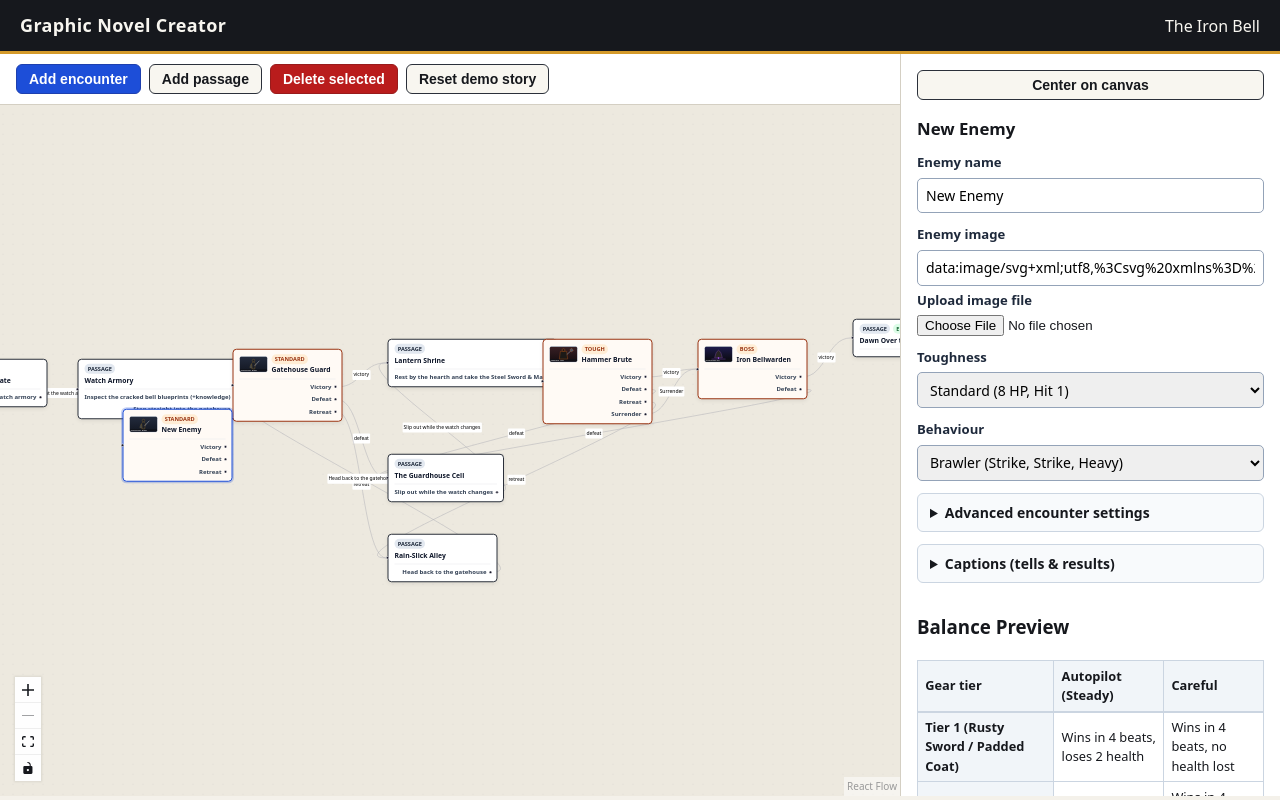
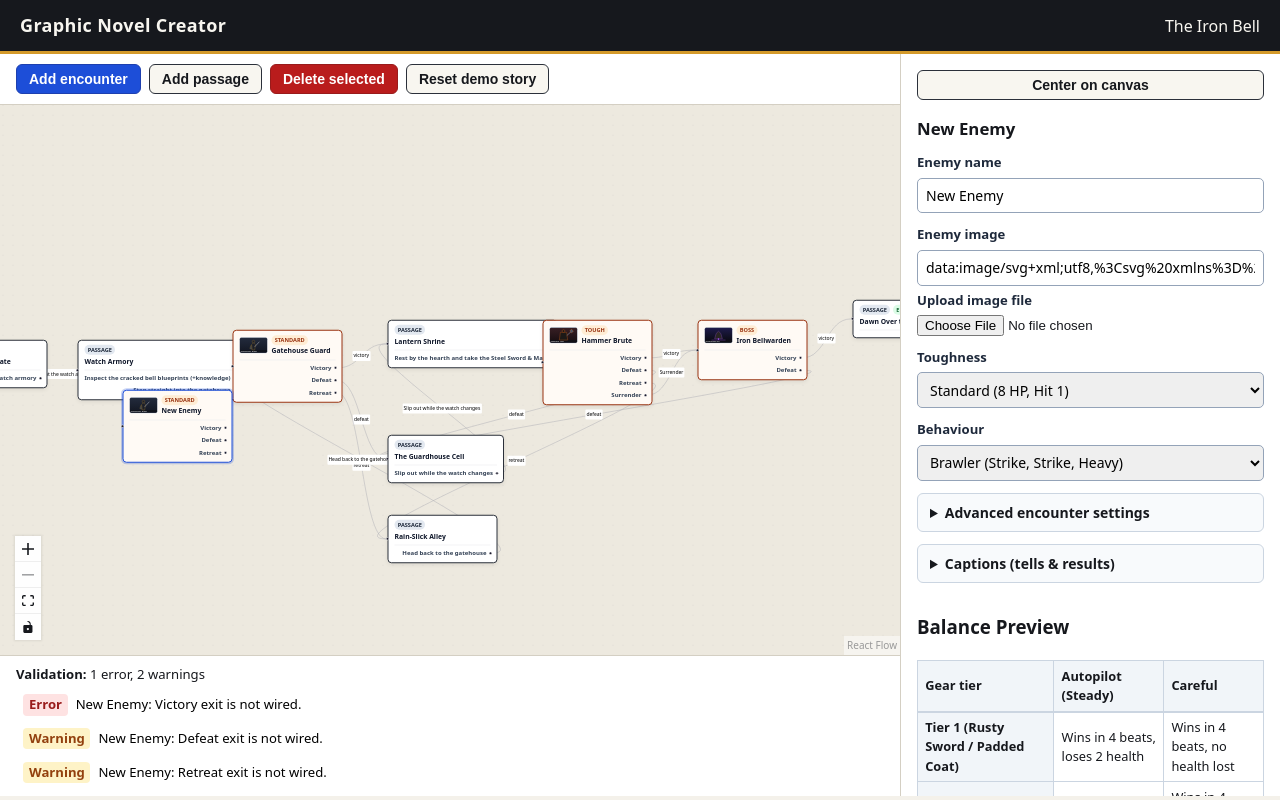
Before and after one commit to jdwd40/graphic-novel-creator, a React (Vite) app: page / in a window 1280 px wide. Both pictures are taken after a click on the button "Add encounter". Built offline with nearby package versions, Linux system fonts and the light colour scheme.

Commit message:
Add encounter validation rules and ValidationPanel (#16)

```diff
--- a/src/builder/StoryMapBuilder.tsx
+++ b/src/builder/StoryMapBuilder.tsx
@@ -11,12 +11,14 @@ import {
   type ReactFlowInstance,
 } from '@xyflow/react';
 import '@xyflow/react/dist/style.css';
-import { deleteNode, saveStory, setExitTarget, updateEncounterNode } from '../story/store';
+import { deleteNode, saveStory, setExitTarget } from '../story/store';
 import type { Story, StoryNode } from '../story/types';
+import { validateStory } from '../story/validation';
 import { EncounterInspector } from './EncounterInspector';
 import { EncounterNodeCard } from './EncounterNodeCard';
 import { PassageInspector } from './PassageInspector';
 import { PassageNodeCard } from './PassageNodeCard';
+import { ValidationPanel } from './ValidationPanel';
 import {
   createDefaultEncounterNode,
   createDefaultPassageNode,
@@ -42,13 +44,29 @@ function BuilderInner({ story, onStoryChange, onResetSeed }: StoryMapBuilderProp
 
   const nodes = useMemo(() => storyToFlowNodes(story, selectedNodeId), [story, selectedNodeId]);
   const edges = useMemo(() => storyToFlowEdges(story), [story]);
+  const validationMessages = useMemo(() => validateStory(story), [story]);
 
   const commitStory = useCallback(
     (next: Story) => {
-      saveStory(next);
+      try {
+        saveStory(next);
+      } catch {
+        // Keep draft editable in memory while ValidationPanel reports invalid fields.
+      }
       onStoryChange(next);
     },
     [onStoryChange],
+  );
+
+  const focusNode = useCallback(
+    (nodeId: string) => {
+      setSelectedNodeId(nodeId);
+      const target = story.nodes[nodeId];
+      if (target && rfInstance) {
+        rfInstance.setCenter(target.position.x + 110, target.position.y + 60, { zoom: 1 });
+      }
+    },
+    [rfInstance, story.nodes],
   );
 
   const handleNodesChange = useCallback(
@@ -229,6 +247,8 @@ function BuilderInner({ story, onStoryChange, onResetSeed }: StoryMapBuilderProp
             <Controls />
           </ReactFlow>
         </div>
+
+        <ValidationPanel messages={validationMessages} onFocusNode={focusNode} />
       </div>
 
       <aside className="inspector-pane" aria-label="Node inspector">
@@ -237,11 +257,7 @@ function BuilderInner({ story, onStoryChange, onResetSeed }: StoryMapBuilderProp
             {rfInstance && (
               <button
                 type="button"
-                onClick={() =>
-                  rfInstance.setCenter(selectedNode.position.x + 110, selectedNode.position.y + 60, {
-                    zoom: 1,
-                  })
-                }
+                onClick={() => focusNode(selectedNode.id)}
               >
                 Center on canvas
               </button>
@@ -250,7 +266,23 @@ function BuilderInner({ story, onStoryChange, onResetSeed }: StoryMapBuilderProp
               <EncounterInspector
                 node={selectedNode}
                 onUpdate={(nextEncounter) => {
-                  const next = updateEncounterNode(story, selectedNode.id, nextEncounter);
+                  const nextExitTargets: Record<string, string | null> = {};
+                  for (const exitKey of Object.keys(nextEncounter.exits)) {
+                    if (exitKey === 'retreat' && !nextEncounter.allowRetreat) continue;
+                    nextExitTargets[exitKey] = selectedNode.exitTargets[exitKey] ?? null;
+                  }
+                  const next: Story = {
+                    ...story,
+                    nodes: {
+                      ...story.nodes,
+                      [selectedNode.id]: {
+                        ...selectedNode,
+                        title: nextEncounter.enemy.name || selectedNode.title,
+                        encounter: nextEncounter,
+                        exitTargets: nextExitTargets,
+                      },
+                    },
+                  };
                   commitStory(next);
                 }}
               />
--- /dev/null
+++ b/src/builder/ValidationPanel.tsx
@@ -0,0 +1,44 @@
+import type { ValidationMessage } from '../story/validation';
+
+export interface ValidationPanelProps {
+  messages: ValidationMessage[];
+  onFocusNode: (nodeId: string) => void;
+}
+
+export function ValidationPanel({ messages, onFocusNode }: ValidationPanelProps) {
+  const errors = messages.filter((m) => m.severity === 'error');
+  const warnings = messages.filter((m) => m.severity === 'warning');
+
+  return (
+    <section className="validation-panel" aria-label="Story validation">
+      <div className="validation-panel__summary">
+        <strong>Validation:</strong>{' '}
+        <span>
+          {errors.length} {errors.length === 1 ? 'error' : 'errors'}
+        </span>
+        {', '}
+        <span>
+          {warnings.length} {warnings.length === 1 ? 'warning' : 'warnings'}
+        </span>
+      </div>
+      {messages.length > 0 && (
+        <ul className="validation-panel__list">
+          {messages.map((msg) => (
+            <li key={msg.id} className={`validation-item validation-item--${msg.severity}`}>
+              <button
+                type="button"
+                className="validation-item__btn"
+                onClick={() => onFocusNode(msg.nodeId)}
+              >
+                <span className="validation-item__tag">
+                  {msg.severity === 'error' ? 'Error' : 'Warning'}
+                </span>
+                <span>{msg.message}</span>
+              </button>
+            </li>
+          ))}
+        </ul>
+      )}
+    </section>
+  );
+}
--- a/src/builder/builder.css
+++ b/src/builder/builder.css
@@ -311,6 +311,54 @@
   font-size: 0.82rem;
 }
 
+.validation-panel {
+  border-top: 1px solid #d4cfc3;
+  background: #ffffff;
+  padding: 0.55rem 1rem;
+  max-height: 150px;
+  overflow-y: auto;
+  font-size: 0.82rem;
+}
+
+.validation-panel__list {
+  list-style: none;
+  margin: 0.35rem 0 0;
+  padding: 0;
+  display: flex;
+  flex-direction: column;
+  gap: 0.25rem;
+}
+
+.validation-item__btn {
+  display: flex;
+  align-items: center;
+  gap: 0.5rem;
+  width: 100%;
+  text-align: left;
+  background: transparent;
+  border: 1px solid transparent;
+  border-radius: 4px;
+  padding: 0.2rem 0.4rem;
+  cursor: pointer;
+  font: inherit;
+}
+
+.validation-item--error .validation-item__tag {
+  background: #fee2e2;
+  color: #991b1b;
+  padding: 0.05rem 0.35rem;
+  border-radius: 4px;
+  font-weight: 700;
+}
+
+.validation-item--warning .validation-item__tag {
+  background: #fef3c7;
+  color: #92400e;
+  padding: 0.05rem 0.35rem;
+  border-radius: 4px;
+  font-weight: 700;
+}
+
 @media (max-width: 900px) {
   .builder-layout {
     grid-template-columns: 1fr;
--- /dev/null
+++ b/src/story/validation.ts
@@ -0,0 +1,103 @@
+import type { EncounterNode, Story } from './types';
+
+export interface ValidationMessage {
+  id: string;
+  nodeId: string;
+  severity: 'error' | 'warning';
+  message: string;
+}
+
+function validateEncounterNode(node: EncounterNode, story: Story): ValidationMessage[] {
+  const messages: ValidationMessage[] = [];
+  const { encounter } = node;
+  const label = encounter.enemy.name.trim() || node.title || node.id;
+
+  if (encounter.enemy.name.trim() === '') {
+    messages.push({
+      id: `${node.id}:missing-name`,
+      nodeId: node.id,
+      severity: 'error',
+      message: `${label}: Enemy name is required.`,
+    });
+  }
+
+  if (encounter.enemy.image.trim() === '') {
+    messages.push({
+      id: `${node.id}:missing-image`,
+      nodeId: node.id,
+      severity: 'error',
+      message: `${label}: Enemy image is required.`,
+    });
+  }
+
+  if (encounter.pattern.length === 0) {
+    messages.push({
+      id: `${node.id}:empty-pattern`,
+      nodeId: node.id,
+      severity: 'error',
+      message: `${label}: Pattern must contain at least one move.`,
+    });
+  }
+
+  const victoryTarget = node.exitTargets.victory;
+  if (!victoryTarget || !story.nodes[victoryTarget]) {
+    messages.push({
+      id: `${node.id}:unwired-victory`,
+      nodeId: node.id,
+      severity: 'error',
+      message: `${label}: Victory exit is not wired.`,
+    });
+  }
+
+  const defeatTarget = node.exitTargets.defeat;
+  if (!defeatTarget || !story.nodes[defeatTarget]) {
+    messages.push({
+      id: `${node.id}:unwired-defeat`,
+      nodeId: node.id,
+      severity: 'warning',
+      message: `${label}: Defeat exit is not wired.`,
+    });
+  }
+
+  if (encounter.allowRetreat) {
+    const retreatTarget = node.exitTargets.retreat;
+    if (!retreatTarget || !story.nodes[retreatTarget]) {
+      messages.push({
+        id: `${node.id}:unwired-retreat`,
+        nodeId: node.id,
+        severity: 'warning',
+        message: `${label}: Retreat exit is not wired.`,
+      });
+    }
+  }
+
+  for (const exitKey of Object.keys(encounter.exits)) {
+    if (exitKey === 'victory' || exitKey === 'defeat' || exitKey === 'retreat') {
+      continue;
+    }
+    const target = node.exitTargets[exitKey];
+    if (!target || !story.nodes[target]) {
+      const exitLabel = encounter.exits[exitKey]?.label || exitKey;
+      messages.push({
+        id: `${node.id}:unwired-${exitKey}`,
+        nodeId: node.id,
+        severity: 'warning',
+        message: `${label}: Custom exit "${exitLabel}" is not wired.`,
+      });
+    }
+  }
+
+  return messages;
+}
+
+export function validateStory(story: Story): ValidationMessage[] {
+  const messages: ValidationMessage[] = [];
+
+  for (const node of Object.values(story.nodes)) {
+    if (node.kind === 'encounter') {
+      messages.push(...validateEncounterNode(node, story));
+    }
+  }
+
+  return messages;
+}
```
Also changed, not shown: 1 other file (tests, documents, lock files or other folders).
